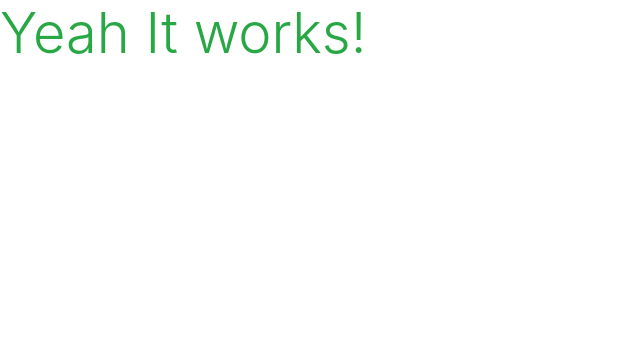
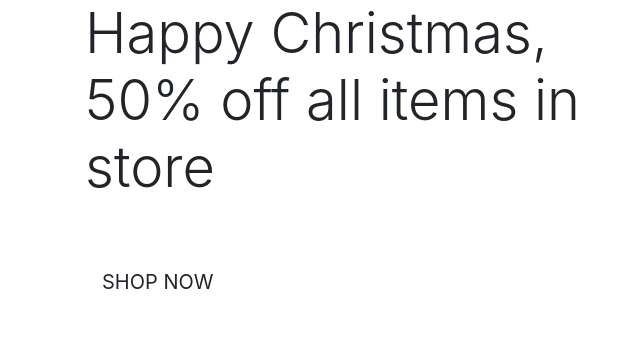
Before and after one commit to struk49/podge-and-rubble, a Django app: page / in a window 1280 px wide. Shown: the top 361 px of the page, without its empty margins (0-640 px from the left). Run offline with Django 3.2, Linux system fonts and the light colour scheme.

Commit message:
added homepage content

```diff
--- a/home/templates/home/index.html
+++ b/home/templates/home/index.html
@@ -1,6 +1,30 @@
 {% extends "base.html" %}
 {% load static %}
 
+{% block page_header %}
+    <div class="container header-container">
+        <div class="row">
+            <div class="col">
+
+            </div>
+        </div>
+    </div>
+{% endblock %}
+
 {% block content %}
-    <h1 class="display-4 text-success">Yeah It works!</h1>
+    <div class="container h-100">
+        <div class="row h-100">
+            <div class="col-7 col-md-6 my-auto">
+                <h1 class="display-4 logo-font text-black">
+                    Happy Christmas, 50% off all items in store
+                </h1>
+                    <div class="my-5">
+                        <h4>
+                            <a href="" class="shop-now-button btn btn-lg text-uppercase py-3">Shop Now</a>
+                        </h4>
+                    </div>
+
+            </div>
+        </div>
+    </div>
 {% endblock %}
--- a/podgeandrubble/settings.py
+++ b/podgeandrubble/settings.py
@@ -25,7 +25,7 @@ SECRET_KEY = 'django-insecure-95hbc$uza%kta8psou$6n&_t-6wxu=fmnz7li42yui8cy&n2)3
 # SECURITY WARNING: don't run with debug turned on in production!
 DEBUG = True
 
-ALLOWED_HOSTS = ['8000-struk49-podgeandrubble-fnwus131fjf.ws-eu106.gitpod.io']
+ALLOWED_HOSTS = ['8000-struk49-podgeandrubble-2zh9cg0dpd8.ws-eu106.gitpod.io']
 
 
 # Application definition
```
Also changed, not shown: db.sqlite3.
